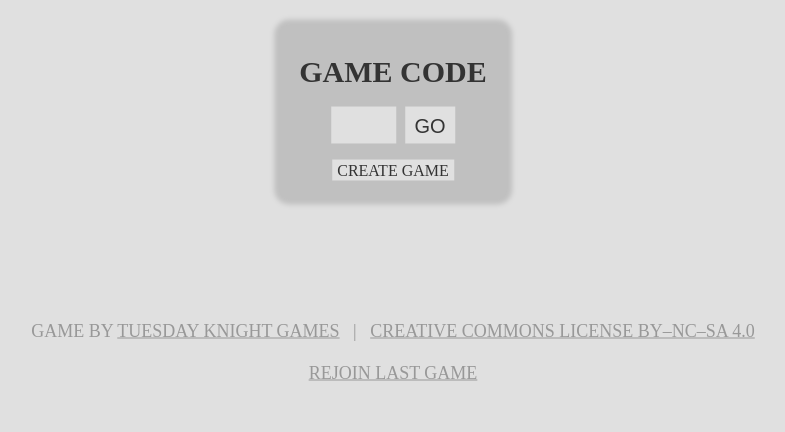
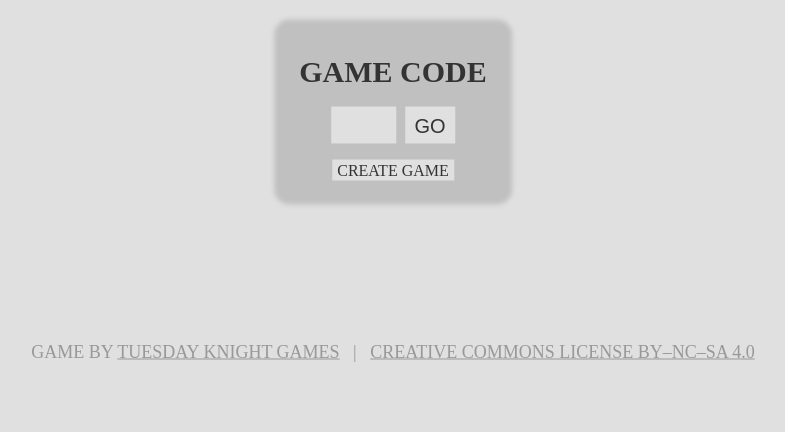
Before and after one commit to waiweran/2R1B-Online, a Flask app: page / in a window 1280 px wide. Shown: the part 368-800 px from the top of the page, without its empty margins (247-1032 px from the left). Run offline with Flask 3, Linux system fonts and the light colour scheme.

Commit message:
Removed use of cookies from game rejoin methods

```diff
--- a/online2R1B/responses.py
+++ b/online2R1B/responses.py
@@ -41,6 +41,7 @@
     Removes client from game that is recruiting players
     :return: None
     """
+    print('Disconnect registered')
     player_entry = models.Player.query.get(request.sid)
     if player_entry and player_entry.game.code:
         game_entry = player_entry.game
--- a/online2R1B/templates/game.html
+++ b/online2R1B/templates/game.html
@@ -7,13 +7,13 @@
 </head>
 <body
 	{% if rejoin %}
-		onload='rejoinGame()'
+		onload='rejoinGame("{{ game_info.id }}")'
 	{% else %}
-		onload='collectPlayers("{{ code }}", JSON.parse("{{ roles }}"), parseInt("{{ game_info.min_players }}"), "{{ game_info.expandable }}" == "True")'
+		onload='collectPlayers("{{ game_info.code }}", JSON.parse("{{ roles }}"), parseInt("{{ game_info.min_players }}"), "{{ game_info.expandable }}" == "True")'
 	{% endif %}
 	>
 	<div id="joinbox">
-		<h1>Game: {{ code }}</h1>
+		<h1>Game: {{ game_info.code }}</h1>
 		<div id="namebox">
 			<h2>Name</h2>
 			<br>
--- a/online2R1B/templates/index.html
+++ b/online2R1B/templates/index.html
@@ -13,13 +13,12 @@
 			<input id="submit" type="submit" value="Go">
 		</form>
 		<br>
-		<a id="create" href="/create/">Create Game</a>
+		<a id="create" href="{{ url_for('create') }}">Create Game</a>
 	</div>
-	<div id="rejoin">
-		Game by <a href="https://www.tuesdayknightgames.com/">Tuesday Knight Games</a> &nbsp | &nbsp <a href="https://creativecommons.org/licenses/by-nc-sa/4.0/">Creative Commons License BY–NC–SA 4.0</a>
-		<br>
-		<br>
-		<a href="/play/">Rejoin Last Game</a>
+	<div id="credits">
+		Game by <a href="https://www.tuesdayknightgames.com/">Tuesday Knight Games</a>
+		&nbsp | &nbsp
+		<a href="https://creativecommons.org/licenses/by-nc-sa/4.0/">Creative Commons License BY–NC–SA 4.0</a>
 	</div>
 </body>
 <style>
@@ -83,7 +82,7 @@
 		background-color: #d0d0d0;
 		outline: none;
 	}
-	#rejoin {
+	#credits {
 		position: fixed;
 		width: 90%;
   		top: 90%;
@@ -94,7 +93,7 @@
 		font-size: 18px;
 		text-transform: uppercase;
 	}
-	#rejoin a {
+	#credits a {
 		color: #989898;
 		font-size: 18px;
 		text-transform: uppercase;
--- a/online2R1B/views.py
+++ b/online2R1B/views.py
@@ -16,26 +16,28 @@
     """
     if request.method == 'POST':
         code = request.form['code'].upper()
-        if code.isalpha() and len(code) == 4 and models.Game.query.filter_by(code=code).first():
-            session['code'] = code
-            return redirect(url_for('play'))
+        if code.isalpha() and len(code) == 4:
+            game_entry = models.Game.query.filter_by(code=code).first()
+            if game_entry:
+                return redirect(url_for('play', game_id=game_entry.id))
         return redirect(url_for('index'))
     return render_template('index.html')
 
 
-@app.route('/play/')
-def play():
+@app.route('/<game_id>/')
+def play(game_id):
     """
-    Displays game joining and gameplay page
+    Displays the main game and join screen
+    :param game_id: database ID of the game
     :return:
     """
-    if "code" in session:
-        code = session['code']
-        game_entry: models.Game = models.Game.query.filter_by(code=code).first()
-        if code.isalpha() and len(code) == 4 and game_entry:
-            return render_template('game.html', code=code, roles=pickle.loads(game_entry.setup), game_info=game_entry,
-                                   cards=json.dumps(cards.allCards))
-    return render_template('game.html', rejoin=True)
+    game_entry: models.Game = models.Game.query.get(game_id)
+    if game_entry:
+        if not game_entry.object:
+            return render_template('game.html', roles=pickle.loads(game_entry.setup), game_info=game_entry)
+        else:
+            return render_template('game.html', rejoin=True, game_info=game_entry)
+    return redirect(url_for('index'))
 
 
 @app.route('/create/', methods=['GET', 'POST'])
@@ -51,7 +53,6 @@
             code = random.choice(letters) + random.choice(letters) + random.choice(letters) + random.choice(letters)
             if not models.Game.query.filter_by(code=code).first():
                 break
-        session['code'] = code
         setup = json.loads(request.form['roles'])
         num_players = request.form['numplayers']
         expandable = request.form['expand'] == 'true'
@@ -59,7 +60,7 @@
                               min_players=num_players, expandable=expandable)
         db.session.add(db_game)
         db.session.commit()
-        return redirect(url_for('play'))
+        return redirect(url_for('play', game_id=db_game.id))
     return render_template('create.html', cards=json.dumps(cards.allCards))
 
 
--- a/requirements.txt
+++ b/requirements.txt
@@ -1,8 +1,9 @@
 bidict==0.22.1
+blinker==1.6.2
 click==8.1.3
 dnspython==2.3.0
 eventlet==0.33.3
-Flask==2.2.2
+Flask==2.3.2
 Flask-SocketIO==5.3.2
 Flask-SQLAlchemy==3.0.2
 greenlet==2.0.1
@@ -14,4 +15,4 @@
 python-socketio==5.7.2
 six==1.16.0
 SQLAlchemy==1.4.46
-Werkzeug==2.2.2
+Werkzeug==2.3.3
```
Also changed, not shown: online2R1B/static/game.js (+8 -35 lines).
